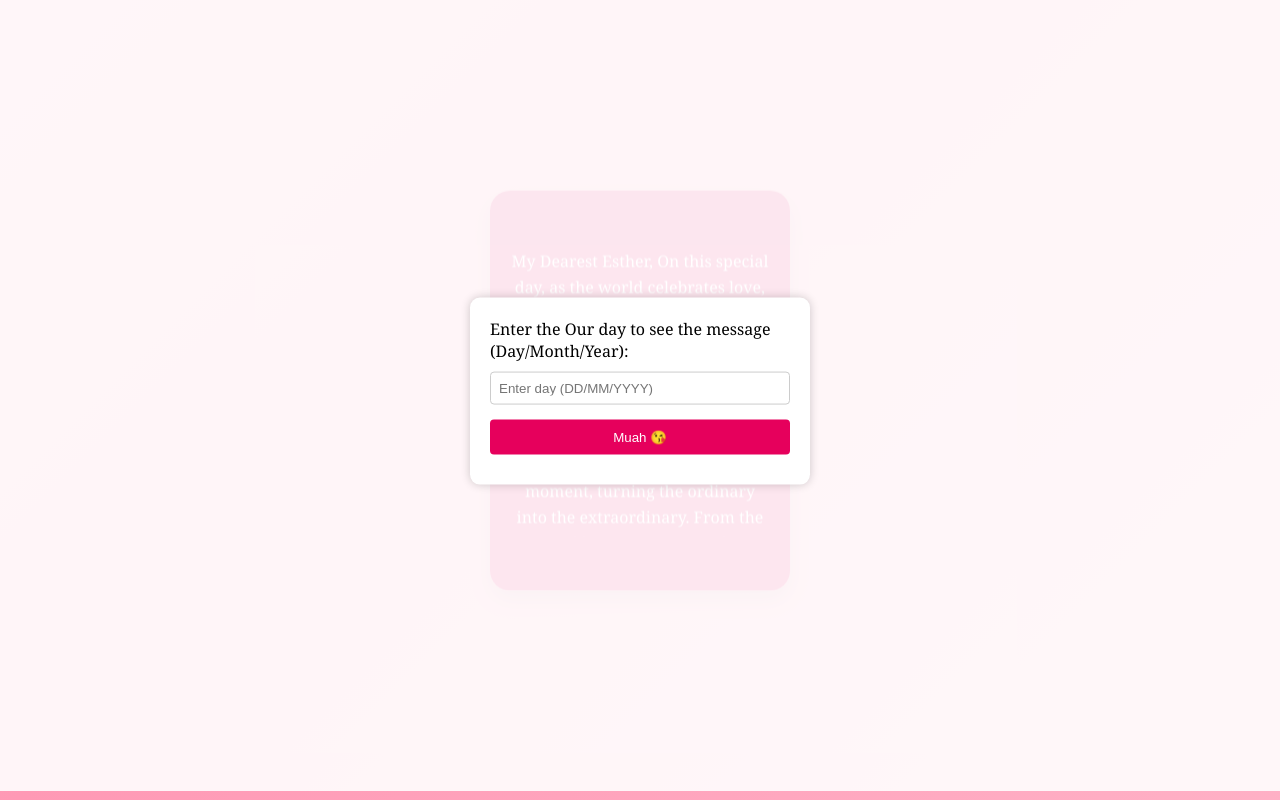
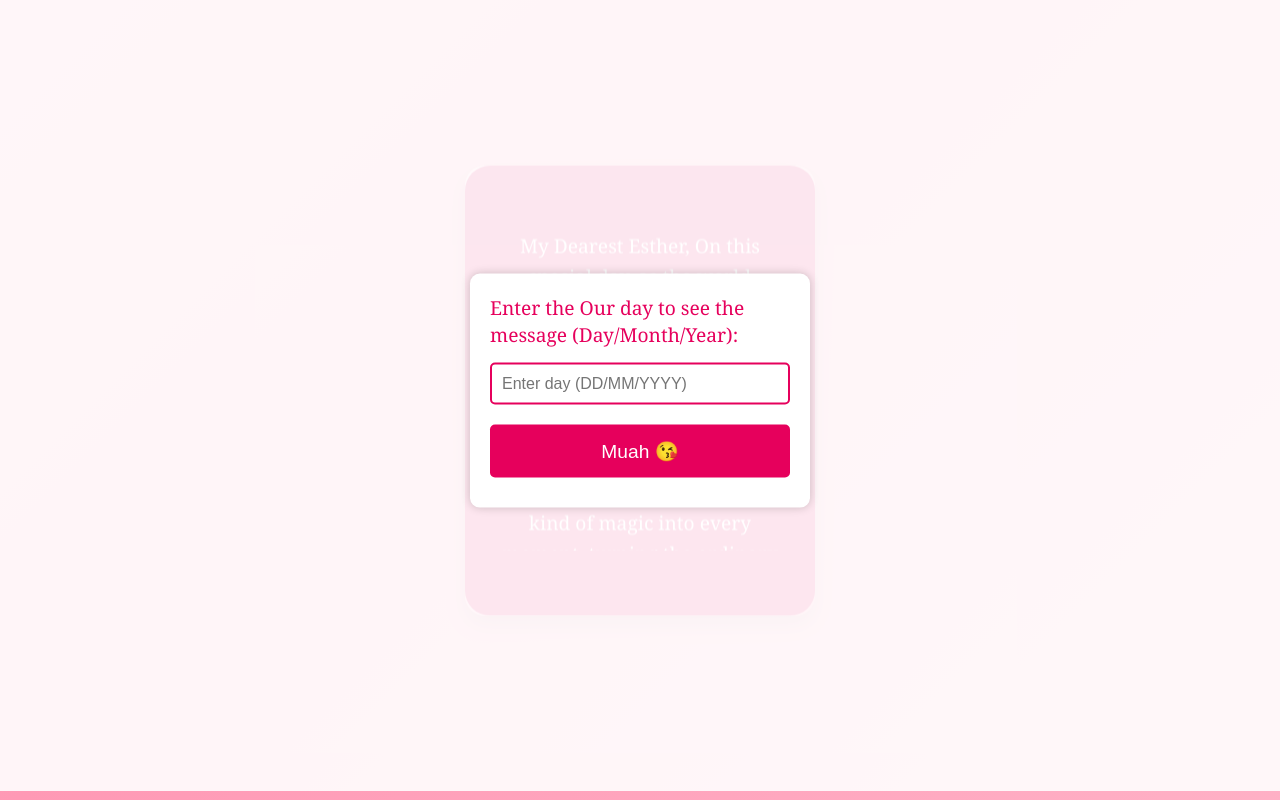
Before and after one commit to KimsengHouy/valentine, a plain HTML site: page index.html in a window 1280 px wide. Both pictures are taken after a click on the element 640 px from the left and 400 px from the top of the page. Drawn offline with Linux system fonts and the light colour scheme.

Commit message:
Update index.html

```diff
--- a/index.html
+++ b/index.html
@@ -70,8 +70,8 @@
     #postcard {
       display: none;
       perspective: 1000px;
-      width: 300px;
-      height: 400px;
+      width: 350px;
+      height: 450px;
       position: relative;
       cursor: pointer;
       transition: transform 0.5s ease-in-out;
@@ -116,8 +116,8 @@
       justify-content: center;
       align-items: center;
       text-align: center;
-      padding: 20px;
-      border-radius: 20px;
+      padding: 25px;
+      border-radius: 25px;
       backface-visibility: hidden;
     }
 
@@ -133,7 +133,7 @@
     }
 
     .message {
-      font-size: 1em;
+      font-size: 1.2em;
       line-height: 1.6;
       margin-top: 20px;
       overflow-y: scroll;
@@ -143,7 +143,7 @@
     }
 
     .emoji {
-      font-size: 25px;
+      font-size: 30px;
     }
 
     .emoji div {
@@ -190,27 +190,32 @@
       box-shadow: 0 0 10px rgba(0, 0, 0, 0.2);
     }
 
-    #form label {
+     #form label {
       display: block;
-      margin-bottom: 10px;
+      margin-bottom: 15px;
+      font-size: 1.2em;
+      color: #e6005c;
     }
 
-    #form input {
+     #form input {
       width: 100%;
-      padding: 8px;
-      margin-bottom: 15px;
-      border: 1px solid #ccc;
-      border-radius: 4px;
+      padding: 10px;
+      margin-bottom: 20px;
+      border: 2px solid #e6005c;
+      border-radius: 5px;
       box-sizing: border-box;
+      font-size: 1em;
     }
+
 
     #form button {
       width: 100%;
-      padding: 10px;
+      padding: 15px;
       background-color: #e6005c;
       color: #fff;
       border: none;
-      border-radius: 4px;
+      border-radius: 5px;
+      font-size: 1.2em;
       cursor: pointer;
     }
   </style>
@@ -230,7 +235,7 @@
   <div id="postcard" class="closed" onclick="toggleCard()">
     <div id="postcard-container">
       <div class="side front">
-        <h2>Happy Valentine's Day Babe!</h2>
+        <h2>Happy Valentine's Day, Babe!</h2>
         <p class="message">You hold the key to my heart.
           <svg class="heart" viewBox="0 0 32 29.6">
             <path d="M23.6,0c-3.4,0-6.3,2.7-7.6,5.6C14.7,2.7,11.8,0,8.4,0C3.8,0,0,3.8,0,8.4c0,9.4,9.5,11.9,16,21.2
```
